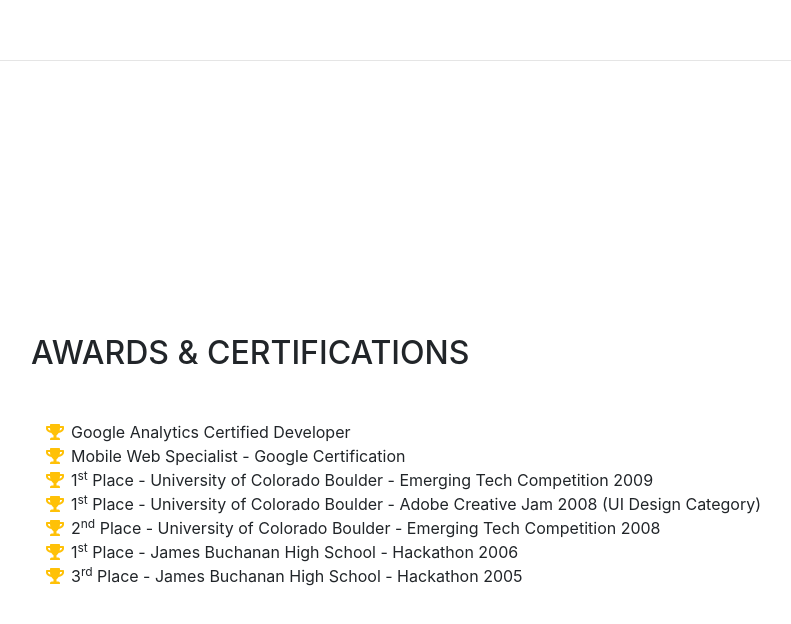
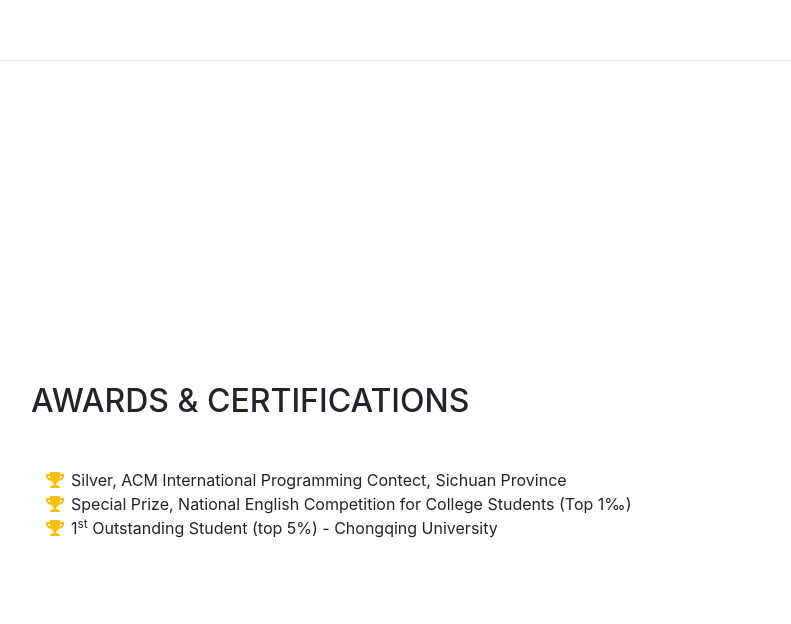
Before and after one commit to zhangriqi/zhangriqi.github.io, a website with bundled scripts: page index.html in a window 1280 px wide. Shown: the part 3944-4568 px from the top of the page, without its empty margins (289-1080 px from the left). Built offline with nearby package versions, Linux system fonts and the light colour scheme; a web font is replaced by a local one.

Commit message:
Update Awards.

```diff
--- a/index.html
+++ b/index.html
@@ -194,30 +194,14 @@
           <ul class="fa-ul mb-0">
             <li>
               <i class="fa-li fa fa-trophy text-warning"></i>
-              Google Analytics Certified Developer</li>
+              Silver, ACM International Programming Contect, Sichuan Province</li>
             <li>
               <i class="fa-li fa fa-trophy text-warning"></i>
-              Mobile Web Specialist - Google Certification</li>
+              Special Prize, National English Competition for College Students (Top 1‰)</li>
             <li>
               <i class="fa-li fa fa-trophy text-warning"></i>
               1<sup>st</sup>
-              Place - University of Colorado Boulder - Emerging Tech Competition 2009</li>
-            <li>
-              <i class="fa-li fa fa-trophy text-warning"></i>
-              1<sup>st</sup>
-              Place - University of Colorado Boulder - Adobe Creative Jam 2008 (UI Design Category)</li>
-            <li>
-              <i class="fa-li fa fa-trophy text-warning"></i>
-              2<sup>nd</sup>
-              Place - University of Colorado Boulder - Emerging Tech Competition 2008</li>
-            <li>
-              <i class="fa-li fa fa-trophy text-warning"></i>
-              1<sup>st</sup>
-              Place - James Buchanan High School - Hackathon 2006</li>
-            <li>
-              <i class="fa-li fa fa-trophy text-warning"></i>
-              3<sup>rd</sup>
-              Place - James Buchanan High School - Hackathon 2005</li>
+              Outstanding Student (top 5%) - Chongqing University</li>
           </ul>
         </div>
       </section>
```
